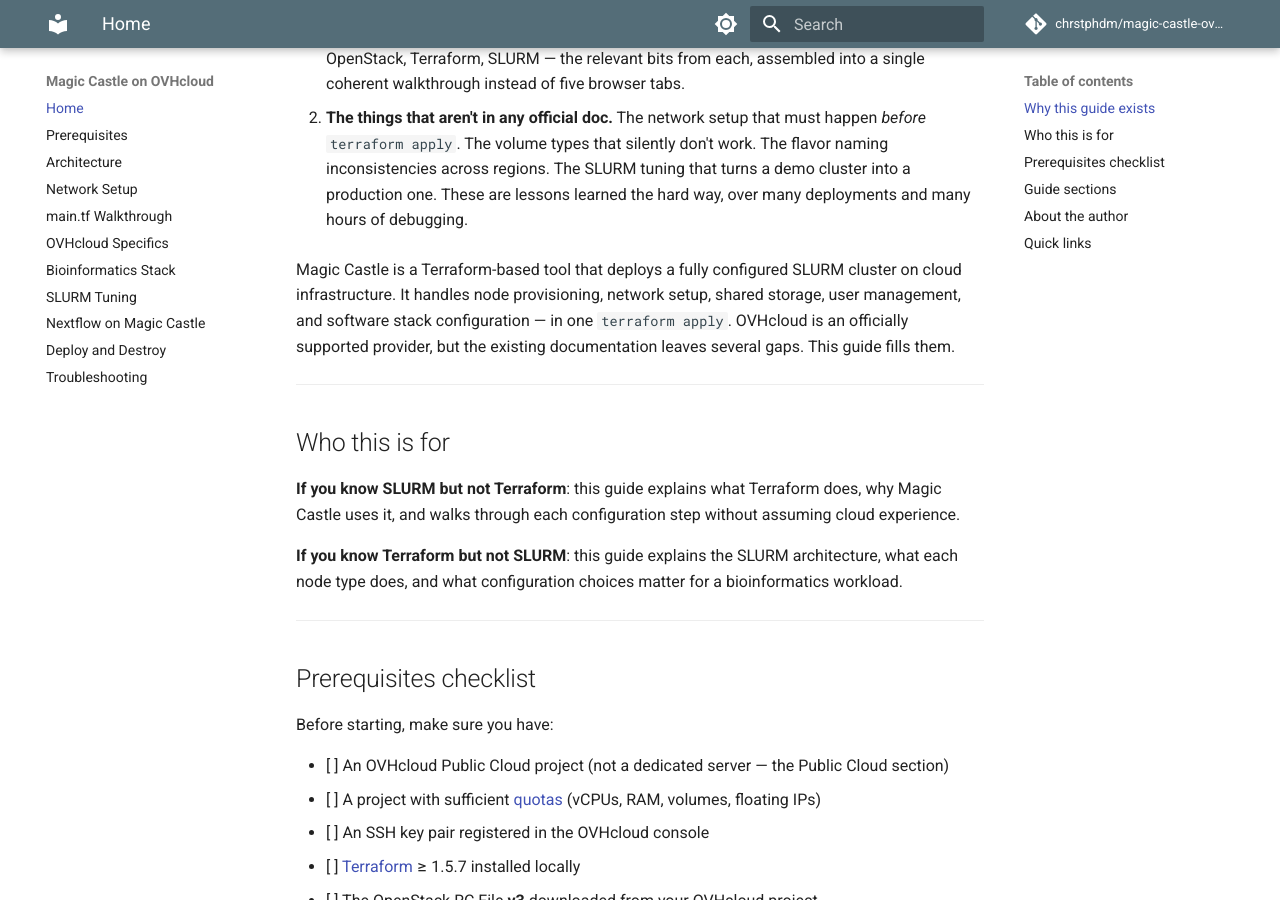
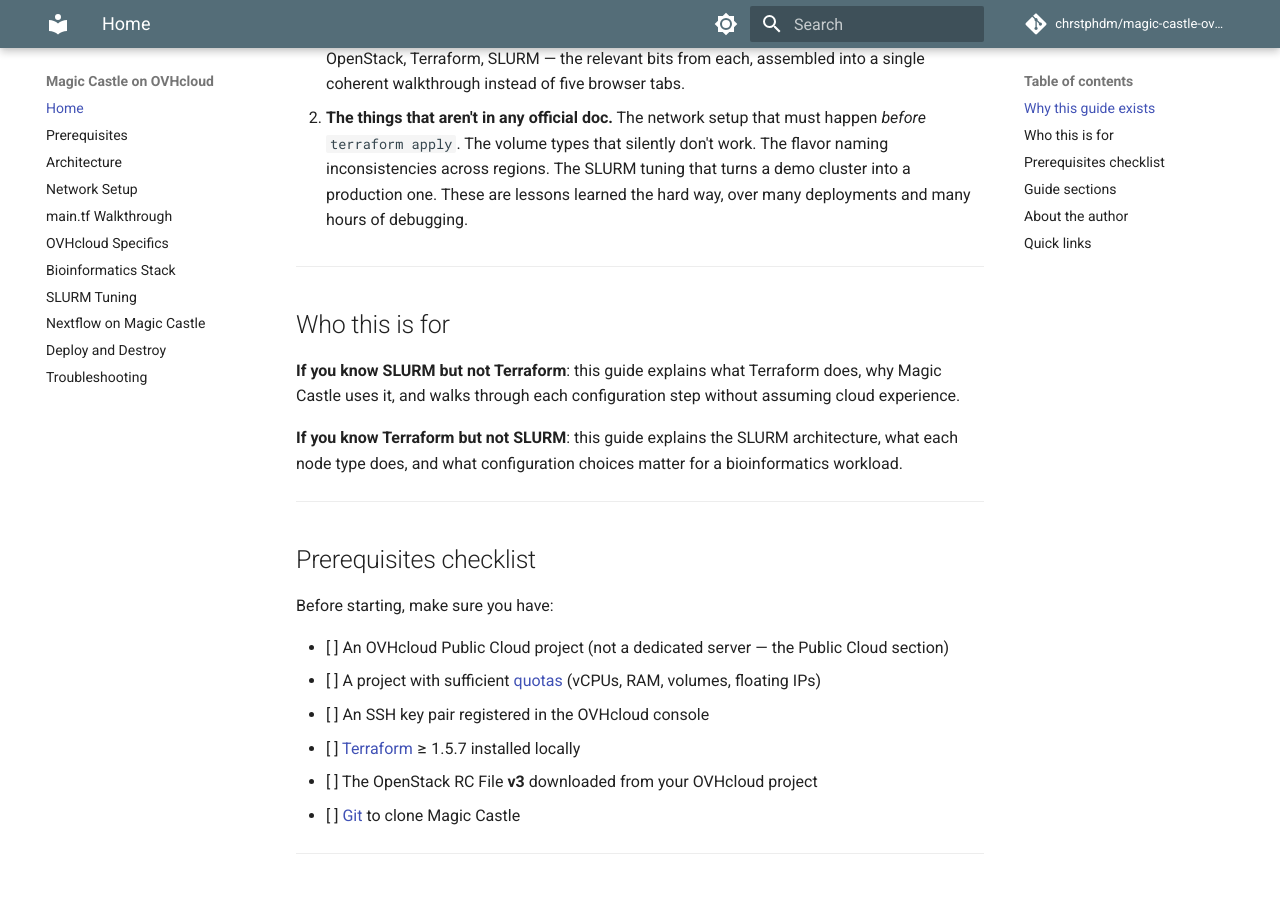
Before and after one commit to chrstphdm/magic-castle-ovhcloud, an MkDocs documentation site: the page built from docs/index.md, in a window 1280 px wide and 900 px high, scrolled down 630 px. Built offline with MkDocs 1.6.1 and Material for MkDocs 9.7.7, drawn with Linux system fonts in a browser that asks for light colours; comment, search, counter and statistics services are not loaded.

```diff
--- a/docs/index.md
+++ b/docs/index.md
@@ -31,12 +31,6 @@
    production one. These are lessons learned the hard way, over many deployments and many
    hours of debugging.
 
-Magic Castle is a Terraform-based tool that deploys a fully configured SLURM cluster on
-cloud infrastructure. It handles node provisioning, network setup, shared storage, user
-management, and software stack configuration — in one `terraform apply`. OVHcloud is an
-officially supported provider, but the existing documentation leaves several gaps. This
-guide fills them.
-
 ---
 
 ## Who this is for
@@ -54,7 +48,7 @@
 Before starting, make sure you have:
 
 - [ ] An OVHcloud Public Cloud project (not a dedicated server — the Public Cloud section)
-- [ ] A project with sufficient [quotas](#quotas) (vCPUs, RAM, volumes, floating IPs)
+- [ ] A project with sufficient [quotas](01-prerequisites.md#quotas) (vCPUs, RAM, volumes, floating IPs)
 - [ ] An SSH key pair registered in the OVHcloud console
 - [ ] [Terraform](https://developer.hashicorp.com/terraform/install) ≥ 1.5.7 installed locally
 - [ ] The OpenStack RC File **v3** downloaded from your OVHcloud project
--- a/mkdocs.yml
+++ b/mkdocs.yml
@@ -30,6 +30,7 @@
   - pymdownx.superfences
   - pymdownx.tabbed:
       alternate_style: true
+  - attr_list
   - tables
   - admonition
 
```
Also changed, not shown: docs/02-architecture.md (+1 -1 lines).
